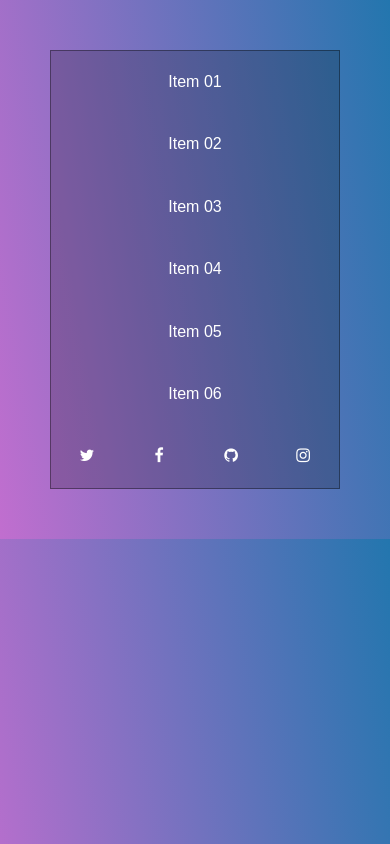
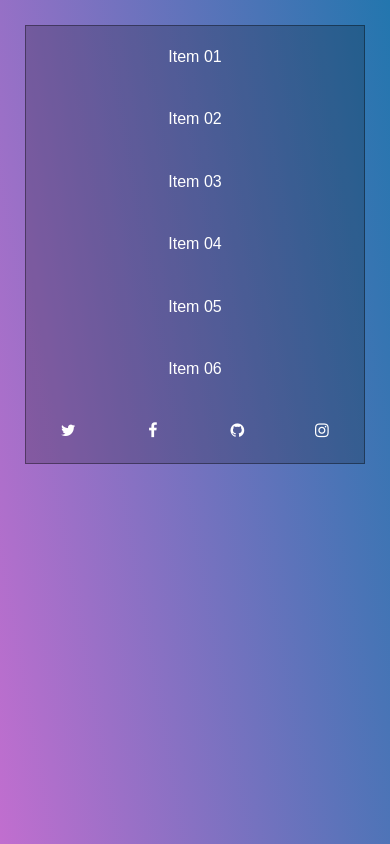
Before and after one commit to olegon/wesbos-flexbox, a plain HTML site: page navbar/index.html in a window 390 px wide. Drawn offline with Linux system fonts and the light colour scheme.

Commit message:
- Melhorando um pouco o estilo do navbar.

```diff
--- a/navbar/index.html
+++ b/navbar/index.html
@@ -21,16 +21,16 @@
                 <li><a href="#">Item 05</a></li>
                 <li><a href="#">Item 06</a></li>
                 <li class="social">
-                    <a href="#"><i class="fa fa-twitter"></i></a>
+                    <a href="#" title="Twitter"><i class="fa fa-twitter"></i></a>
                 </li>
                 <li class="social">
-                    <a href="#"><i class="fa fa-facebook"></i></a>
+                    <a href="#" title="Facebook"><i class="fa fa-facebook"></i></a>
                 </li>
                 <li class="social">
-                    <a href="#"><i class="fa fa-github"></i></a>
+                    <a href="#" title="Github"><i class="fa fa-github"></i></a>
                 </li>
                 <li class="social">
-                    <a href="#"><i class="fa fa-instagram"></i></a>
+                    <a href="#" title="Instagram"><i class="fa fa-instagram"></i></a>
                 </li>
             </ul>
         </nav>
--- a/navbar/style.css
+++ b/navbar/style.css
@@ -11,6 +11,8 @@ html {
 body {
     font: 16px/1.4em sans-serif;
     margin: 0;
+    padding: 0;
+    height: 100vh;
     background-image: linear-gradient(260deg, #2376ae 0%, #c16ecf 100%);
 }
 
@@ -33,12 +35,11 @@ a:hover {
 .wrapper {
     max-width: 1000px;
     margin: 0 auto;
-    padding: 50px;
+    padding: 25px;
 }
 
 .flex-nav ul {
     display: flex;
-
 
     margin: 0;
     padding: 0;
@@ -54,11 +55,25 @@ a:hover {
     flex: 1;
 }
 
-@media all and (max-width: 1000px) {
+@media all and (max-width: 1024px) {
     .flex-nav ul {
         flex-wrap: wrap;
     }
-/**/
+
+    .flex-nav li {
+        flex: 1 1 33.33333%;
+    }
+
+    .flex-nav .social {
+        flex: 1 1 25%;
+    }
+}
+
+@media all and (max-width: 768px) {
+    .flex-nav ul {
+        flex-wrap: wrap;
+    }
+
     .flex-nav li {
         flex: 1 1 50%;
     }
@@ -68,7 +83,7 @@ a:hover {
     }
 }
 
-@media all and (max-width: 500px) {
+@media all and (max-width: 480px) {
     .flex-nav li {
         flex-basis: 100%;
     }
@@ -77,3 +92,10 @@ a:hover {
         flex: 1 1 25%;
     }
 }
+
+@media all and (max-width: 320px) {
+
+    .flex-nav .social {
+        flex: 1 1 50%;
+    }
+}
```
